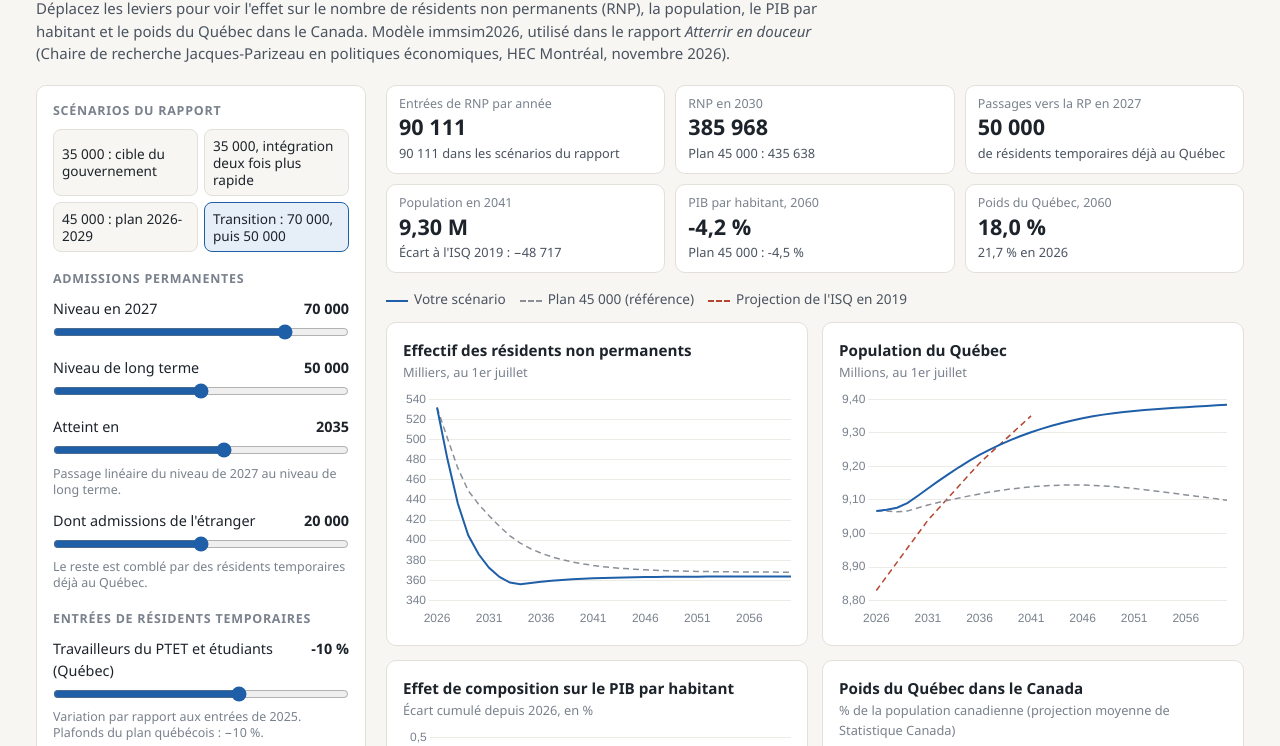
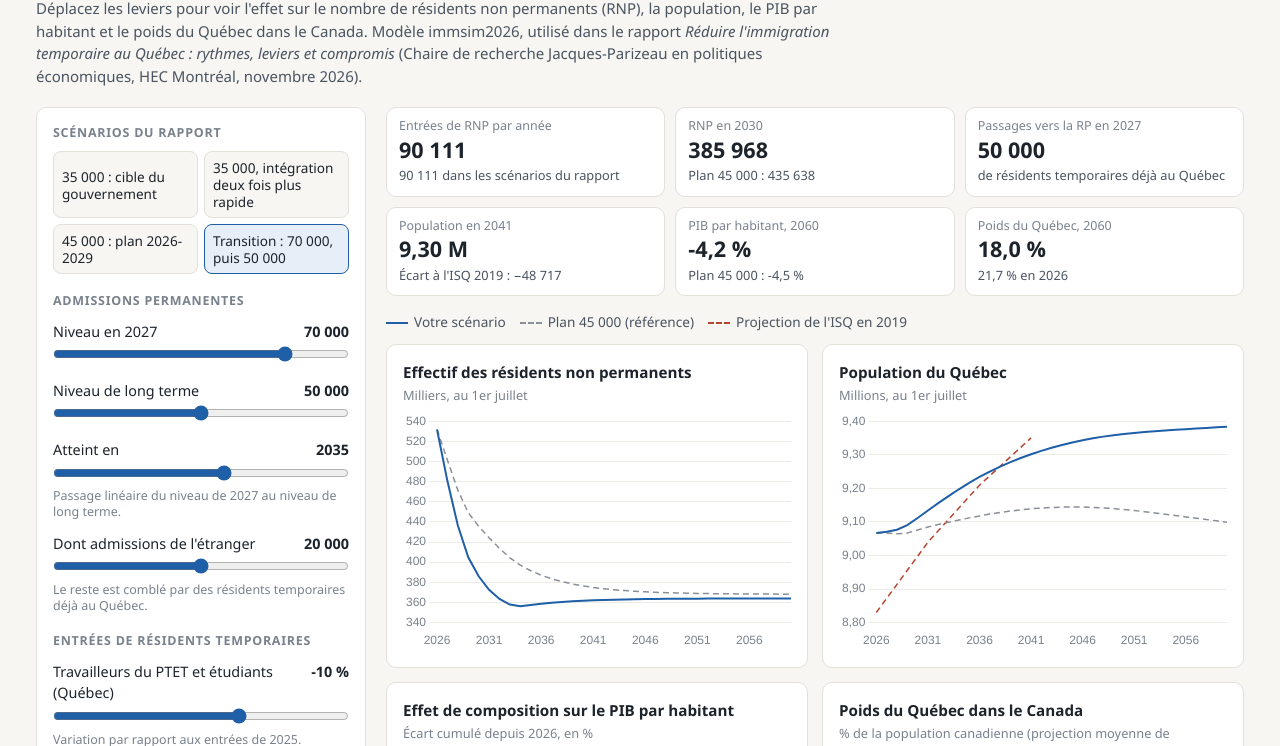
Before and after one commit to pcmichaud/immsim, a plain HTML site: page docs/index.html in a window 1280 px wide. Shown: the part 73-819 px from the top of the page. Drawn offline with nearby package versions, Linux system fonts and the light colour scheme.

Commit message:
Titre du rapport mis à jour
Co-Authored-By: Claude Opus 5.5 <noreply@anthropic.com>

```diff
--- a/docs/index.html
+++ b/docs/index.html
@@ -72,7 +72,7 @@ a { color: var(--accent); }
 <body>
 <header>
   <h1>Simulateur des scénarios d'immigration au Québec</h1>
-  <p>Déplacez les leviers pour voir l'effet sur le nombre de résidents non permanents (RNP), la population, le PIB par habitant et le poids du Québec dans le Canada. Modèle immsim2026, utilisé dans le rapport <em>Atterrir en douceur</em> (Chaire de recherche Jacques-Parizeau en politiques économiques, HEC Montréal, novembre 2026).</p>
+  <p>Déplacez les leviers pour voir l'effet sur le nombre de résidents non permanents (RNP), la population, le PIB par habitant et le poids du Québec dans le Canada. Modèle immsim2026, utilisé dans le rapport <em>Réduire l'immigration temporaire au Québec : rythmes, leviers et compromis</em> (Chaire de recherche Jacques-Parizeau en politiques économiques, HEC Montréal, novembre 2026).</p>
 </header>
 <main>
   <aside class="panel" aria-label="Leviers">
```
Also changed, not shown: 2 other files.
